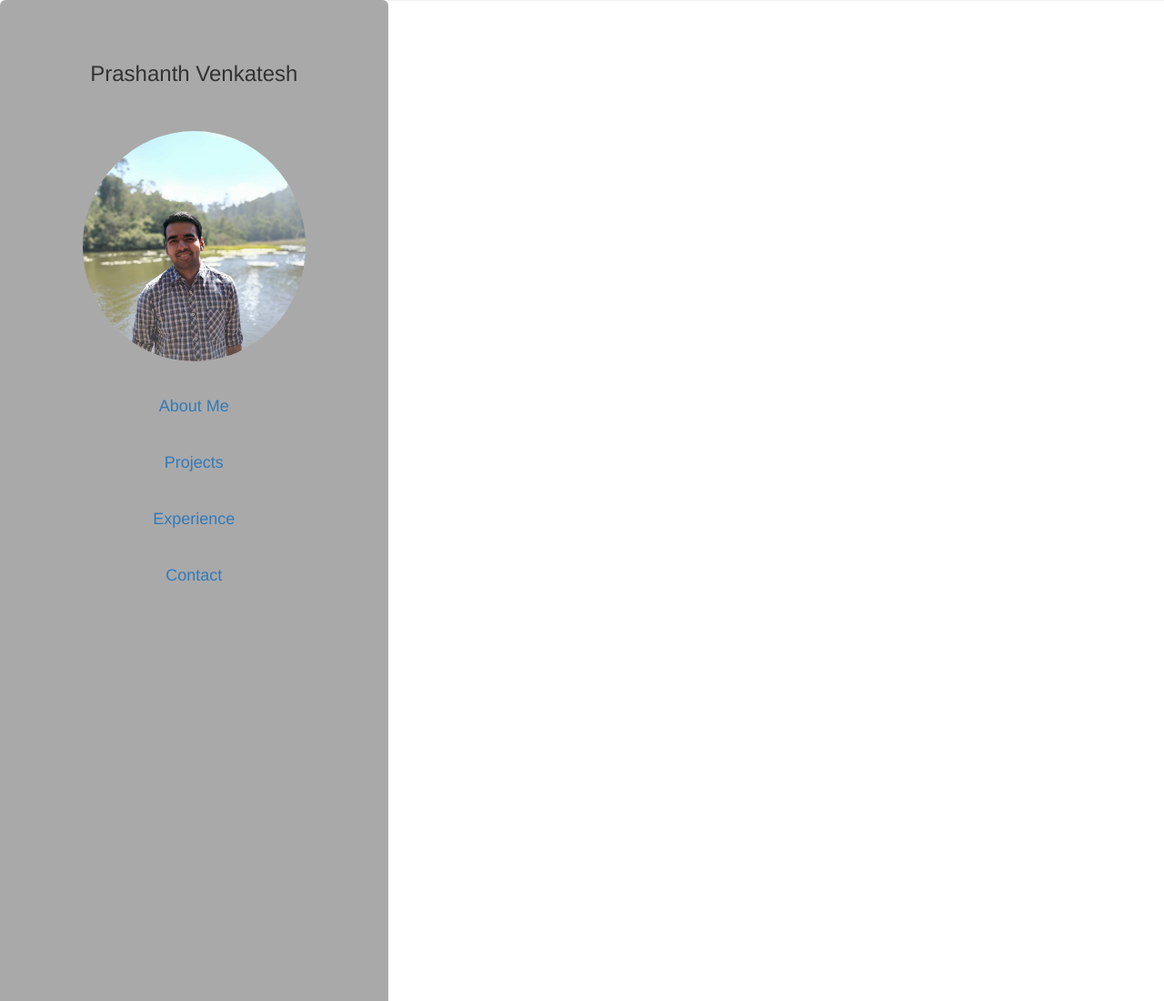
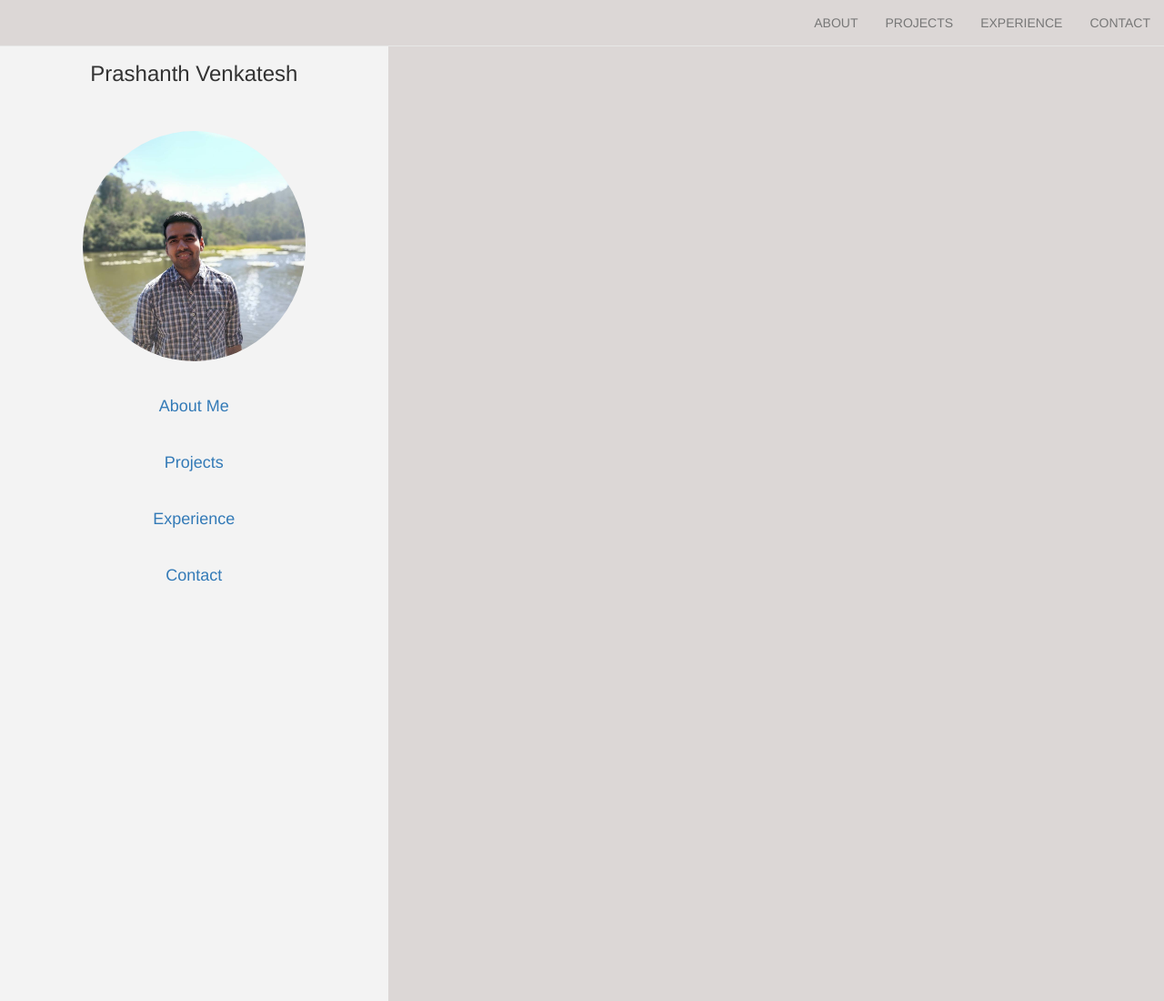
Before and after one commit to prash2512/prash2512.github.io, a website: page index.html in a window 1280 px wide. Shown: the top 1100 px of the page at 91% size. Drawn offline with nearby package versions, Linux system fonts and the light colour scheme.

```diff
--- a/index.html
+++ b/index.html
@@ -11,9 +11,18 @@
     /* Set height of the grid so .sidenav can be 100% (adjust if needed) */
     .row.content {height: 1500px}
 
+    .container-fluid {
+      background-color: #DCD7D6;
+    }
+    .container {
+      background-color: #DCD7D6;
+      width: 100%;
+      height: 100%;
+
+    }
     /* Set gray background color and 100% height */
     .sidenav {
-      background-color: #a9a9a9;
+      background-color: #f3f3f3;
       height: 100%;
     }
 
@@ -31,6 +40,10 @@
       color: white;
     }
 
+    #mypage {
+      background-color: "#f3f3f3";
+    }
+
     /* On small screens, set height to 'auto' for sidenav and grid */
     @media screen and (max-width: 767px) {
       .sidenav {
@@ -40,7 +53,7 @@
     }
   </style>
 </head>
-<body background-color="#f3f3f3">
+<body class="mypage" background-color="#f3f3f3">
 
 <div class="container-fluid">
   <div class="row content">
@@ -54,6 +67,18 @@
         <li><a href="#section3"><h4>Contact</h4></a></li>
       </ul>
     </div>
+    <nav class="navbar navbar-default navbar-fixed-top">
+  <div class="container">
+    <div class="collapse navbar-collapse" id="myNavbar">
+      <ul class="nav navbar-nav navbar-right">
+        <li><a href="#about">ABOUT</a></li>
+        <li><a href="#services">PROJECTS</a></li>
+        <li><a href="#portfolio">EXPERIENCE</a></li>
+        <li><a href="#contact">CONTACT</a></li>
+      </ul>
+    </div>
+  </div>
+</nav>
 
     <div class="col-sm-8 anothernav">
     </div>
```
Also changed, not shown: package.json (added, +24 -0 lines), 2 other files.
